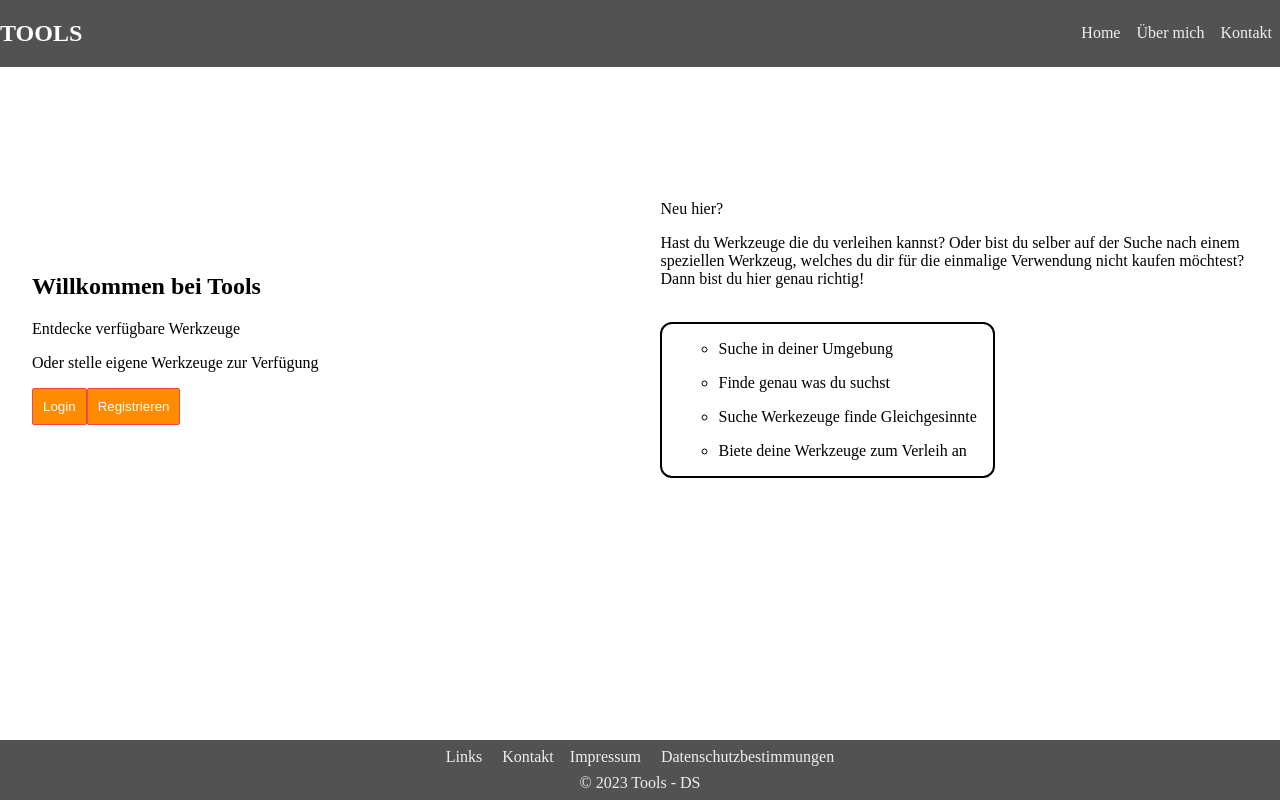
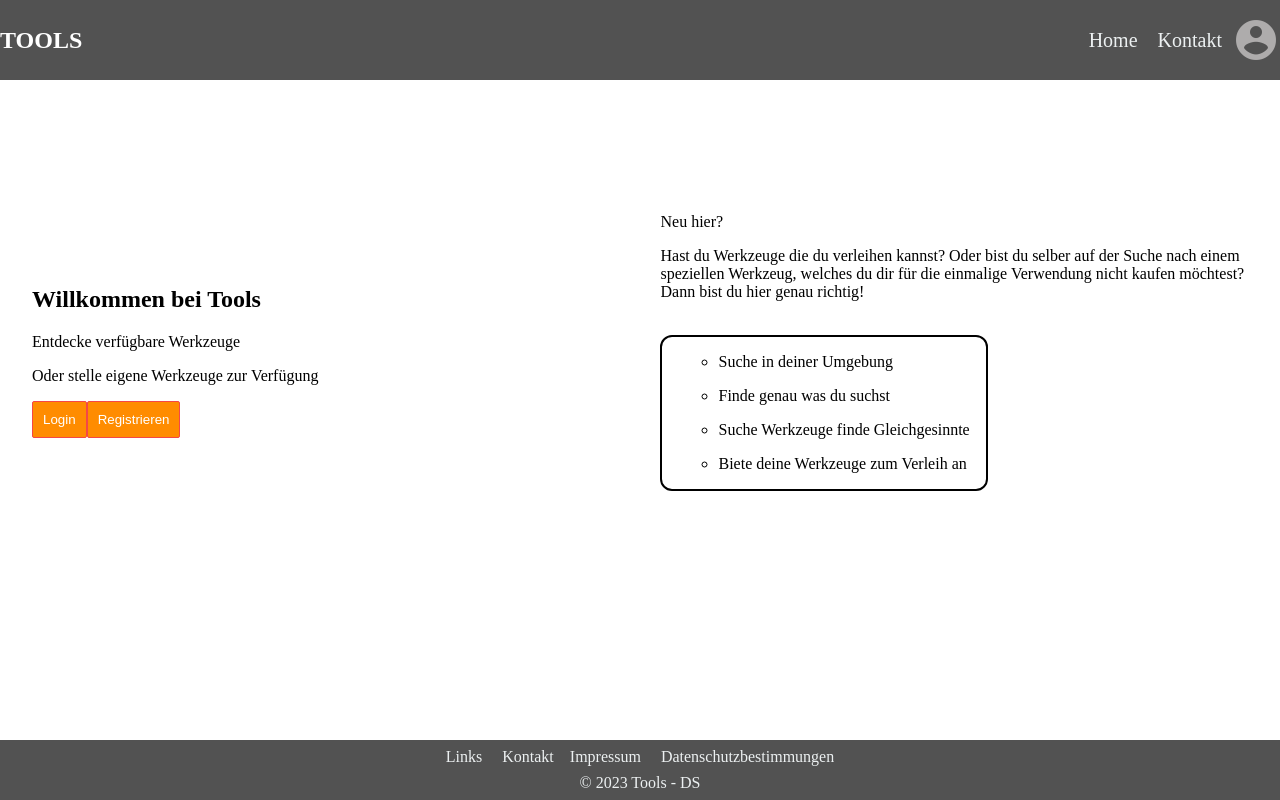
Before and after one commit to schloegelhofer/tools, an Angular app: page / in a window 1280 px wide. Built offline with nearby package versions, Linux system fonts and the light colour scheme.

Commit message:
corrected ng-serve configuration for start with xampp, fixed some small things

```diff
--- a/angular.json
+++ b/angular.json
@@ -63,6 +63,11 @@
         },
         "serve": {
           "builder": "@angular-devkit/build-angular:dev-server",
+          "options": {
+            "browserTarget": "tools:build:development",
+            "port": 80,
+            "host": "localhost"
+          },
           "configurations": {
             "production": {
               "browserTarget": "tools:build:production"
--- a/src/app/components/header/header.component.html
+++ b/src/app/components/header/header.component.html
@@ -3,8 +3,10 @@
   <nav>
     <ul>
       <li><a routerLink="/">Home</a></li>
-      <li><a routerLink="/about">Über mich</a></li>
       <li><a routerLink="/contact">Kontakt</a></li>
+      <i class="material-icons">account_circle</i>
+
     </ul>
+
   </nav>
 </header>
--- a/src/app/components/header/header.component.scss
+++ b/src/app/components/header/header.component.scss
@@ -17,8 +17,15 @@ nav a {
 nav li {
   list-style: none;
   margin: 0.5em;
+  align-self: center;
+  font-size: 20px;
 }
 
 nav a:hover {
   cursor: pointer;
 }
+.material-icons{
+  font-size: 3em !important;
+  color: rgb(174, 172, 172);
+  cursor: pointer;
+}
--- a/src/app/components/pages/home/home.component.html
+++ b/src/app/components/pages/home/home.component.html
@@ -27,7 +27,7 @@
         <ul class="homeList">
           <li >Suche in deiner Umgebung</li>
           <li >Finde genau was du suchst</li>
-          <li >Suche Werkezeuge finde Gleichgesinnte</li>
+          <li >Suche Werkzeuge finde Gleichgesinnte</li>
           <li >Biete deine Werkzeuge zum Verleih an</li>
         </ul>
       </article>
--- a/src/index.html
+++ b/src/index.html
@@ -6,6 +6,7 @@
   <base href="/">
   <meta name="viewport" content="width=device-width, initial-scale=1">
   <link rel="icon" type="image/x-icon" href="favicon.ico">
+  <link href="https://fonts.googleapis.com/icon?family=Material+Icons" rel="stylesheet">
 </head>
 <body>
   <app-root></app-root>
```
